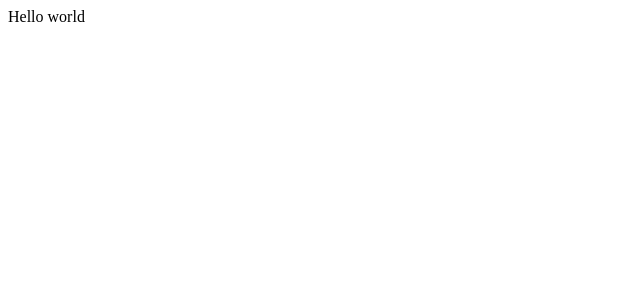
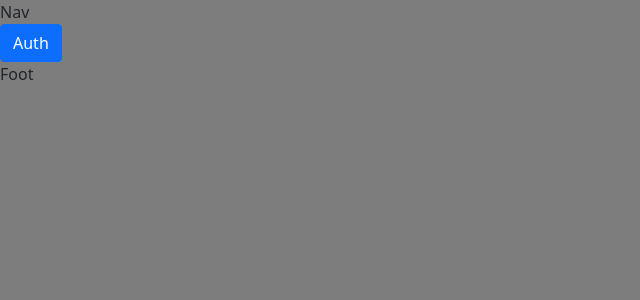
Before and after one commit to mayur1311gt/FoodMood, a React (Create React App) app in the folder frontend/: page / in a window 1280 px wide. Shown: the top 300 px of the page, without its empty margins (0-640 px from the left). Built offline with nearby package versions, Linux system fonts and the light colour scheme.

Commit message:
components added

```diff
--- a/frontend/package.json
+++ b/frontend/package.json
@@ -8,6 +8,7 @@
     "@testing-library/user-event": "^12.8.3",
     "react": "^17.0.2",
     "react-dom": "^17.0.2",
+    "react-router-dom": "^6.0.2",
     "react-scripts": "4.0.3",
     "web-vitals": "^1.1.2"
   },
--- a/frontend/public/index.html
+++ b/frontend/public/index.html
@@ -24,7 +24,8 @@
       work correctly both with client-side routing and a non-root public URL.
       Learn how to configure a non-root public URL by running `npm run build`.
     -->
-    <title>React App</title>
+    <link href="https://cdn.jsdelivr.net/npm/bootstrap@5.0.2/dist/css/bootstrap.min.css" rel="stylesheet" integrity="sha384-EVSTQN3/azprG1Anm3QDgpJLIm9Nao0Yz1ztcQTwFspd3yD65VohhpuuCOmLASjC" crossorigin="anonymous">
+    <title>FoodMood</title>
   </head>
   <body>
     <noscript>You need to enable JavaScript to run this app.</noscript>
@@ -39,5 +40,6 @@
       To begin the development, run `npm start` or `yarn start`.
       To create a production bundle, use `npm run build` or `yarn build`.
     -->
+    <script src="https://cdn.jsdelivr.net/npm/bootstrap@5.0.2/dist/js/bootstrap.bundle.min.js" integrity="sha384-MrcW6ZMFYlzcLA8Nl+NtUVF0sA7MsXsP1UyJoMp4YLEuNSfAP+JcXn/tWtIaxVXM" crossorigin="anonymous"></script>
   </body>
 </html>
--- a/frontend/src/App.js
+++ b/frontend/src/App.js
@@ -1,6 +1,31 @@
+import './CSS/styles.css';
+import React, { useEffect, useState } from "react";
+import {
+  BrowserRouter as Router,
+  Routes,
+  Route,
+} from "react-router-dom";
+
+import Navbar from './components/Navbar';
+import Auth from './components/Auth';
+import Home from './components/Home';
+import Profile from './components/Profile';
+import Footer from './components/Footer';
+
 function App() {
   return (
-    <div>Hello world</div>
+    <Router>
+        <Navbar/>
+        <div>
+          <Routes>
+            <Route exact path="/home" element={<Home />}></Route>
+            <Route exact path="/profile" element={<Profile />}></Route>
+            <Route exact path="/" element={<Auth />}></Route>
+            <Route path="/" element={<div>404</div>}></Route>
+          </Routes>
+        </div>
+        <Footer />
+      </Router>
   );
 }
 
--- /dev/null
+++ b/frontend/src/CSS/styles.css
@@ -0,0 +1,8 @@
+body {
+  margin: 0;
+  padding: 0;
+  -webkit-box-sizing: border-box;
+          box-sizing: border-box;
+  background-color: #7d7d7d;
+}
+/*# sourceMappingURL=styles.css.map */
--- /dev/null
+++ b/frontend/src/CSS/styles.scss
@@ -0,0 +1,10 @@
+@import 'variables';
+
+body{
+    margin: 0;
+    padding: 0;
+    box-sizing: border-box;
+    background-color: #7d7d7d;
+}
+
+@import 'media';
--- /dev/null
+++ b/frontend/src/components/Auth.js
@@ -0,0 +1,11 @@
+import React from 'react'
+
+function Auth() {
+    return (
+        <div className='btn btn-primary'>
+            Auth
+        </div>
+    )
+}
+
+export default Auth
--- /dev/null
+++ b/frontend/src/components/Footer.js
@@ -0,0 +1,11 @@
+import React from 'react'
+
+function Footer() {
+    return (
+        <div>
+            Foot
+        </div>
+    )
+}
+
+export default Footer
--- /dev/null
+++ b/frontend/src/components/Home.js
@@ -0,0 +1,11 @@
+import React from 'react'
+
+function Home() {
+    return (
+        <div className='btn btn-secondary'>
+            Home
+        </div>
+    )
+}
+
+export default Home
--- /dev/null
+++ b/frontend/src/components/Navbar.js
@@ -0,0 +1,11 @@
+import React from 'react'
+
+function Navbar() {
+    return (
+        <div>
+            Nav
+        </div>
+    )
+}
+
+export default Navbar
--- /dev/null
+++ b/frontend/src/components/Profile.js
@@ -0,0 +1,11 @@
+import React from 'react'
+
+function Profile() {
+    return (
+        <div>
+            prof
+        </div>
+    )
+}
+
+export default Profile
```
Also changed, not shown: frontend/src/CSS/_media.scss (added), frontend/src/CSS/_variables.scss (added), 2 other files (tests, documents, lock files or other folders).
